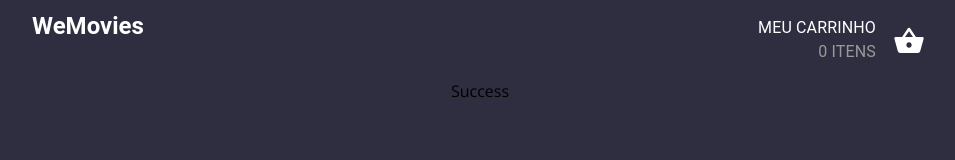
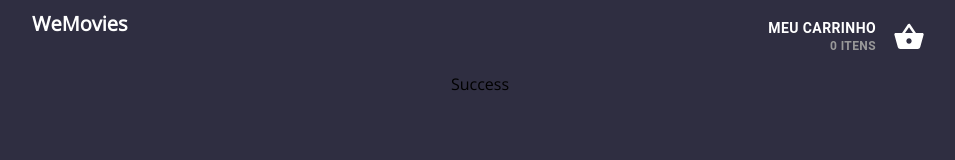
Before and after one commit to Ghoufer/WeFit-Teste, a React (Create React App) app in the folder we-movies/: page /success in a window 1280 px wide. Shown: the top 160 px of the page, without its empty margins (160-1115 px from the left). Built offline with nearby package versions, Linux system fonts and the light colour scheme.

Commit message:
[AJUSTE] Estilo Header

```diff
--- a/we-movies/src/components/Header/index.tsx
+++ b/we-movies/src/components/Header/index.tsx
@@ -1,4 +1,4 @@
-import { Typography, Button } from '@mui/material';
+import { Button } from '@mui/material';
 
 import useStyles from './styles';
 import CartIcon from 'icons/CartIcon';
@@ -9,12 +9,9 @@ const Header = (): JSX.Element => {
 
     return (
         <div className={classes.root}>
-            <Typography
-                variant='h5'
-                sx={{ fontWeight: 'bold' }}
-            >
-                    WeMovies
-            </Typography>
+            <span style={{ fontWeight: 'bold' }} >
+                WeMovies
+            </span>
 
             <Button
                 disableRipple
@@ -28,9 +25,9 @@ const Header = (): JSX.Element => {
                     color: '#FFf'
                 }}
             >
-                <div>
-                    <Typography className={classes.text}>Meu carrinho</Typography>
-                    <Typography className={classes.subText}>0 itens</Typography>
+                <div style={{ display: 'flex', flexDirection: 'column' }}>
+                    <span className={classes.text}>Meu carrinho</span>
+                    <span className={classes.subText}>0 itens</span>
                 </div>
             </Button>
         </div>
--- a/we-movies/src/components/Header/styles.ts
+++ b/we-movies/src/components/Header/styles.ts
@@ -28,7 +28,8 @@ const useStyles = makeStyles({
     subText: {
         fontSize: 12,
         color: '#999999',
-        fontWeight: 600
+        fontWeight: 600,
+        marginTop: -5
     }
 })
 
```
